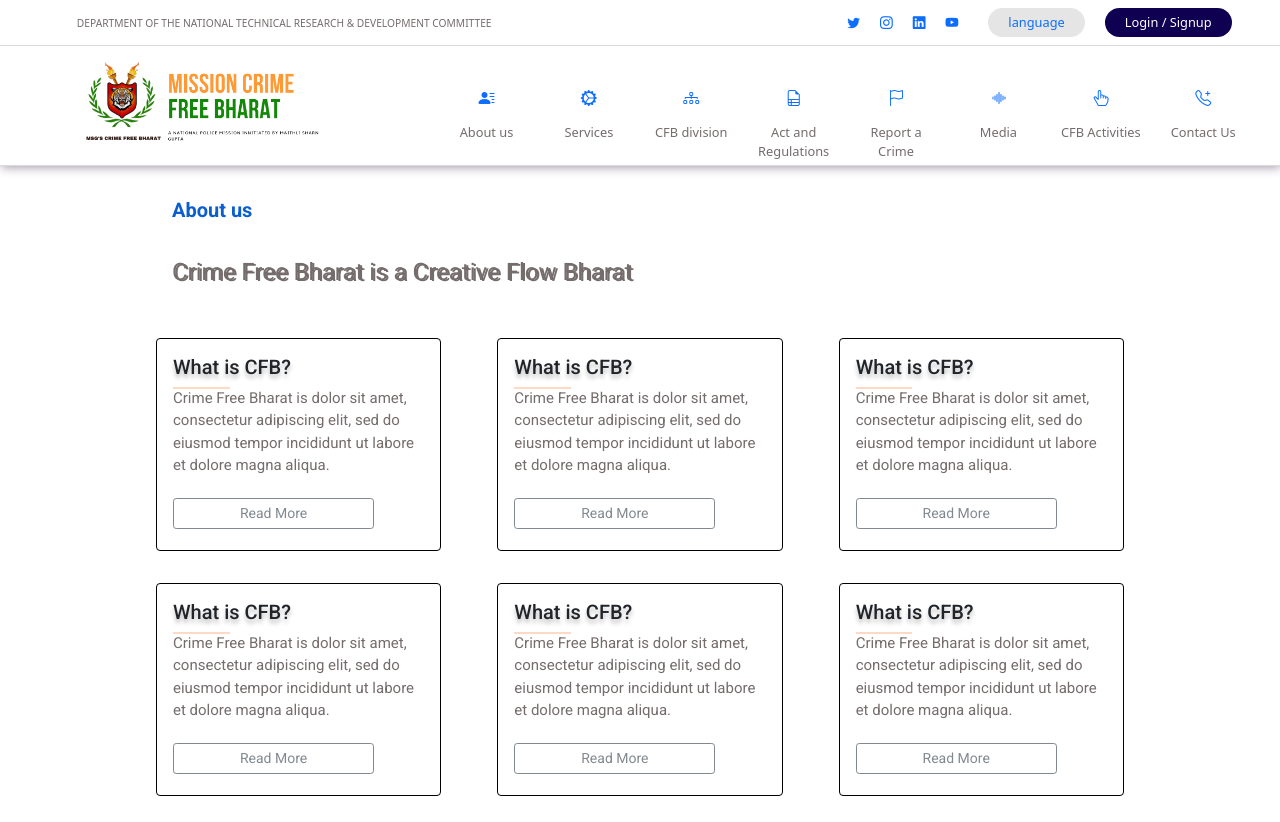
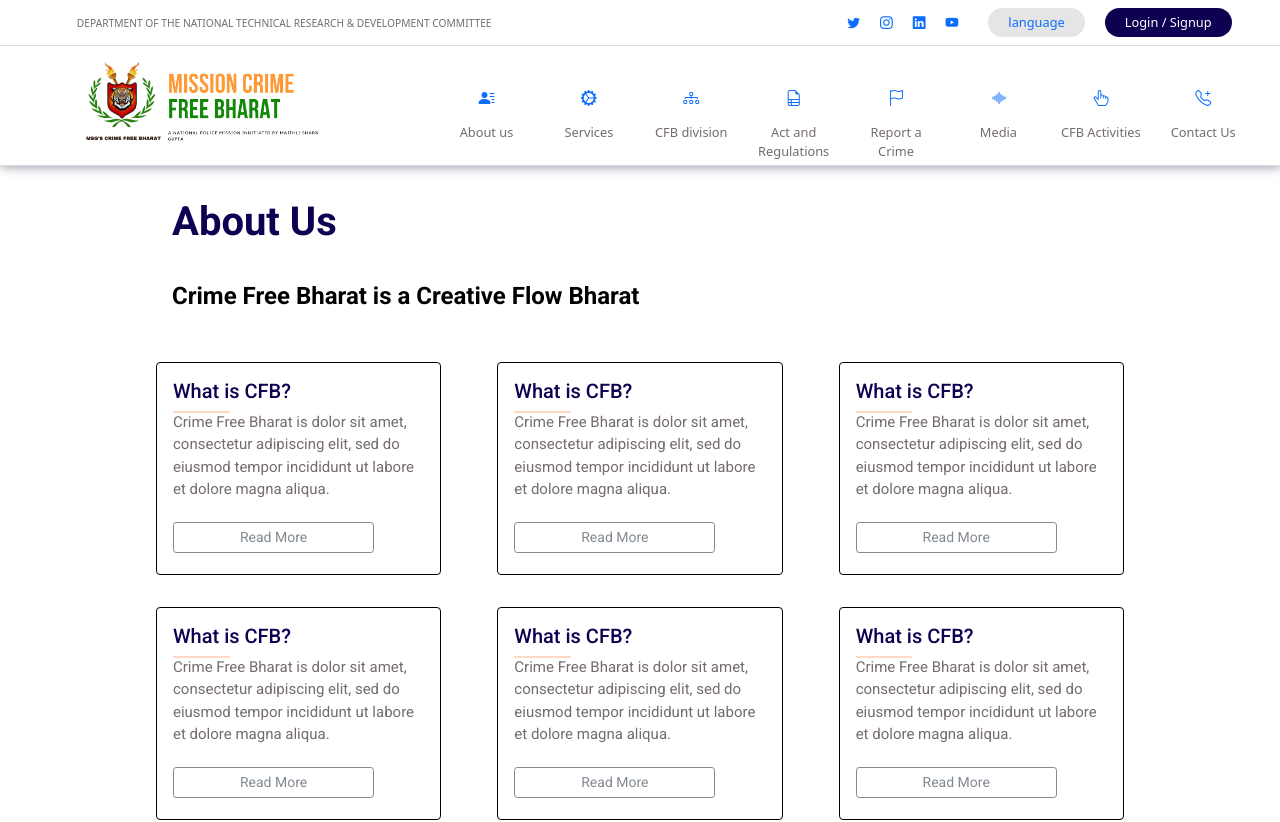
Before and after one commit to Crime-Free-Bharat/cfb_website, a React (Create React App) app in the folder client/: page /about in a window 1280 px wide. Shown: the top 822 px of the page. Built offline with nearby package versions, Linux system fonts and the light colour scheme.

Commit message:
Updated styles

```diff
--- a/client/src/components/About.js
+++ b/client/src/components/About.js
@@ -6,14 +6,15 @@ import Col from "react-bootstrap/Col";
 import Card from "react-bootstrap/Card";
 
 const aboutSection = {
-  color: "rgba(11, 94, 205, 1)",
+  color: "rgba(16, 0, 81, 1)",
   fontWeight: "bolder",
   margin: "2rem"
 };
 const aboutTagline = {
   fontSize: "1.5rem",
   margin: "2rem",
-  textShadow: "2px 0.8px"
+  color:"#000",
+  fontWeight: "bold",
 };
 const upperSection = {
   width: "80%",
@@ -46,10 +47,14 @@ const bottomCards = {
   boxSizing: "border-box"
 };
 
+const cardHead = {
+  color : "rgba(16, 0, 81, 1)",
+}
+
 const About = () => {
   return (
     <Container fluid style={upperSection}>
-      <h5 style={aboutSection}>About us</h5>
+      <h1 style={aboutSection}>About Us</h1>
       <p style={aboutTagline}>Crime Free Bharat is a Creative Flow Bharat</p>
       <Row xs={1} md={2} lg={3}>
         {Array.from({ length: 6 }).map((_, idx) => (
@@ -58,7 +63,7 @@ const About = () => {
               {/* <Card.Img variant="top" src="" alt="" /> */}
               <Card.Body>
                 <Card.Title
-                  style={{ textShadow: "0px 4px 4px rgba(0, 0, 0, 0.25)" }}
+                  style={cardHead}
                 >
                   What is CFB?
                 </Card.Title>
--- a/client/src/components/Activities.js
+++ b/client/src/components/Activities.js
@@ -15,7 +15,8 @@ const Section = {
 const Tagline = {
   fontSize: "1.5rem",
   margin: "2rem",
-  textShadow: "2px 0.8px"
+  textTransform: "capitalize",
+  color:"#000"
 };
 const upperSection = {
   width: "80%",
@@ -30,9 +31,7 @@ const upperCards = {
 const Activities = () => {
   return (
     <Container fluid style={upperSection}>
-      <h5 style={Section}>CFB Activites</h5>
-      <br />
-      <h4>Our Latest Post</h4>
+      <h4 style={Section}>Our Latest Post</h4>
       <Row style={{ textAlign: "center" }}>
         <Col>
           <p style={Tagline}>massa vitae tortor condimentum lacinia quis</p>
@@ -94,7 +93,7 @@ const Activities = () => {
               <Card.Img variant="top" src="https://picsum.photos/500" alt="" />
               <Card.Body>
                 <Card.Title
-                  style={{ textShadow: "0px 4px 4px rgba(0, 0, 0, 0.25)" }}
+                  style={{ textShadow: "0px 4px 4px rgba(0, 0, 0, 0.25)", textTransform:"capitalize"  }}
                 >
                   massa vitae tortor condimentum lacinia quis aliquam purus.
                 </Card.Title>
@@ -116,7 +115,7 @@ const Activities = () => {
             <Card.Img variant="top" src="https://picsum.photos/500" alt="" />
             <Card.Body>
               <Card.Title
-                style={{ textShadow: "0px 4px 4px rgba(0, 0, 0, 0.25)" }}
+                style={{ textShadow: "0px 4px 4px rgba(0, 0, 0, 0.25)", textTransform:"capitalize" }}
               >
                 An individual card for reference
               </Card.Title>
--- a/client/src/components/FAQ.js
+++ b/client/src/components/FAQ.js
@@ -9,8 +9,8 @@ import SingleQuestion from "./Question";
 
 // styles
 const container = {
-  padding: "2%",
-  margin: "2%"
+  padding: "1.5% auto",
+  margin: "1.5%"
 };
 
 const faqHeading = {
@@ -32,7 +32,7 @@ const btn = {
   borderRadius: "100%",
   borderColor: "#fff",
   backgroundColor: "rgba(76, 0, 185, 1)",
-  width: '10%',
+  width: "auto",
   color : "#fff"
 };
 const pagination = {
@@ -88,7 +88,7 @@ function FAQ() {
           />
         </Col>
         <Col xs={7} md={7} lg={7} style={infor}>
-          <h3 style={faqHeading}>FAQs</h3>
+          <h3 style={faqHeading}>Frequently Asked Questions</h3>
           <section>
             <input
               style={{ margin: "3% auto" }}
@@ -105,7 +105,6 @@ function FAQ() {
               <Button
                 variant="info"
                 style={btn}
-                size = 'sm'
                 onClick={previous}
                 disabled={currentPage === 1}
               >
@@ -119,7 +118,6 @@ function FAQ() {
 
               <Button
                 variant="info"
-                size = 'sm'
                 style={btn}
                 onClick={next}
                 disabled={currentPage === totalPages}
--- a/client/src/components/Question.js
+++ b/client/src/components/Question.js
@@ -17,7 +17,7 @@ const btn = {
   borderColor: "#fff",
   borderRadius: "100%",
   color: "#23f",
-  width: '12%'
+  width: 'auto'
 };
 const head = {
   display: "flex",
@@ -28,13 +28,13 @@ const Question = ({ title, info }) => {
   const [showinfo, setShowInfo] = useState(false);
   return (
     <article>
-      <header style={head}>
+      <div style={head}>
         <span style={ques}>{title}</span>
 
         <Button style={btn}  onClick={() => setShowInfo(!showinfo)}>
           {showinfo ? '-' : '+'}
         </Button>
-      </header>
+      </div>
       {showinfo && <p style={ans}>{info}</p>}
       <hr style={{ marginRight: "20%" }} />
     </article>
```
Also changed, not shown: client/src/App.css (line endings or trailing spaces), 1 other file (tests, documents, lock files or other folders).
